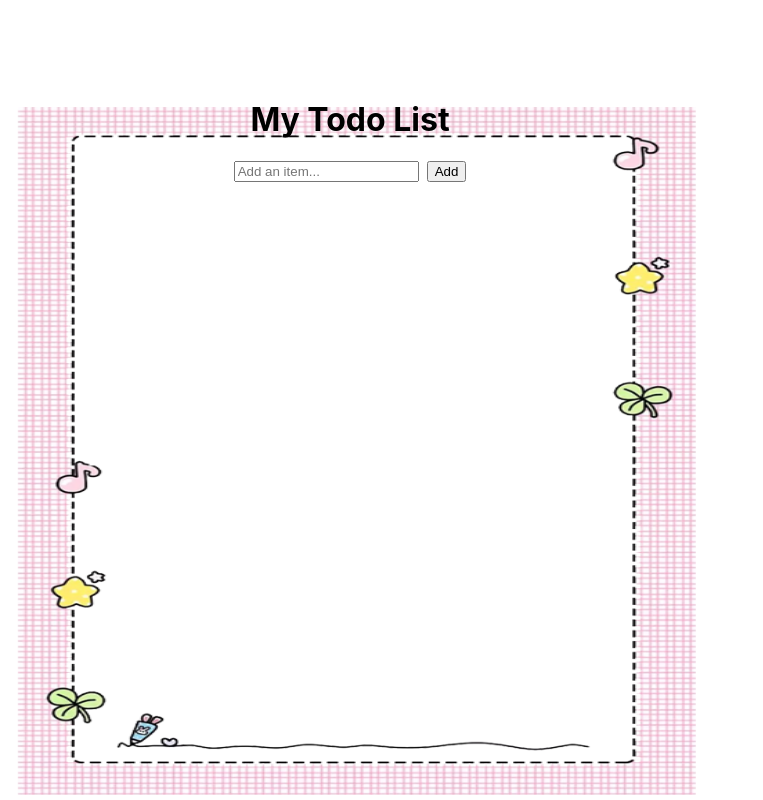
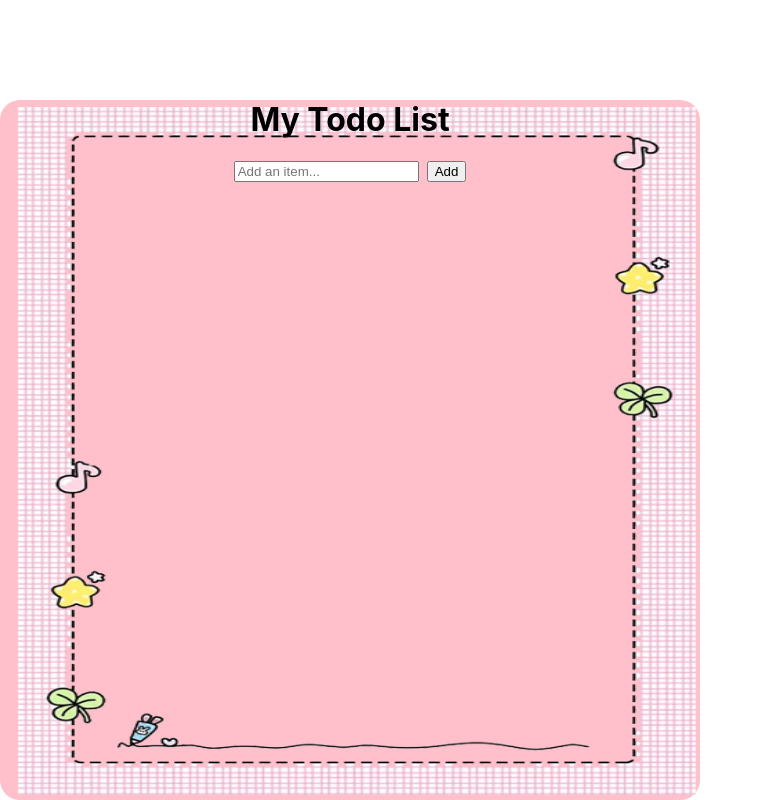
Before and after one commit to yasmins021/react-list, a React (Create React App) app: page / in a window 1280 px wide. Shown: the whole page, without its empty margins (0-763 px from the left). Built offline with nearby package versions, Linux system fonts and the light colour scheme.

Commit message:
Update App.css

```diff
--- a/src/App.css
+++ b/src/App.css
@@ -3,7 +3,7 @@
   margin-top: 100px;
 
  border-image: url("border.png") 5 fill round;
-  background-color: white;
+  background-color: pink;
 
    border-radius: 20px;
   height: 700px;
```
